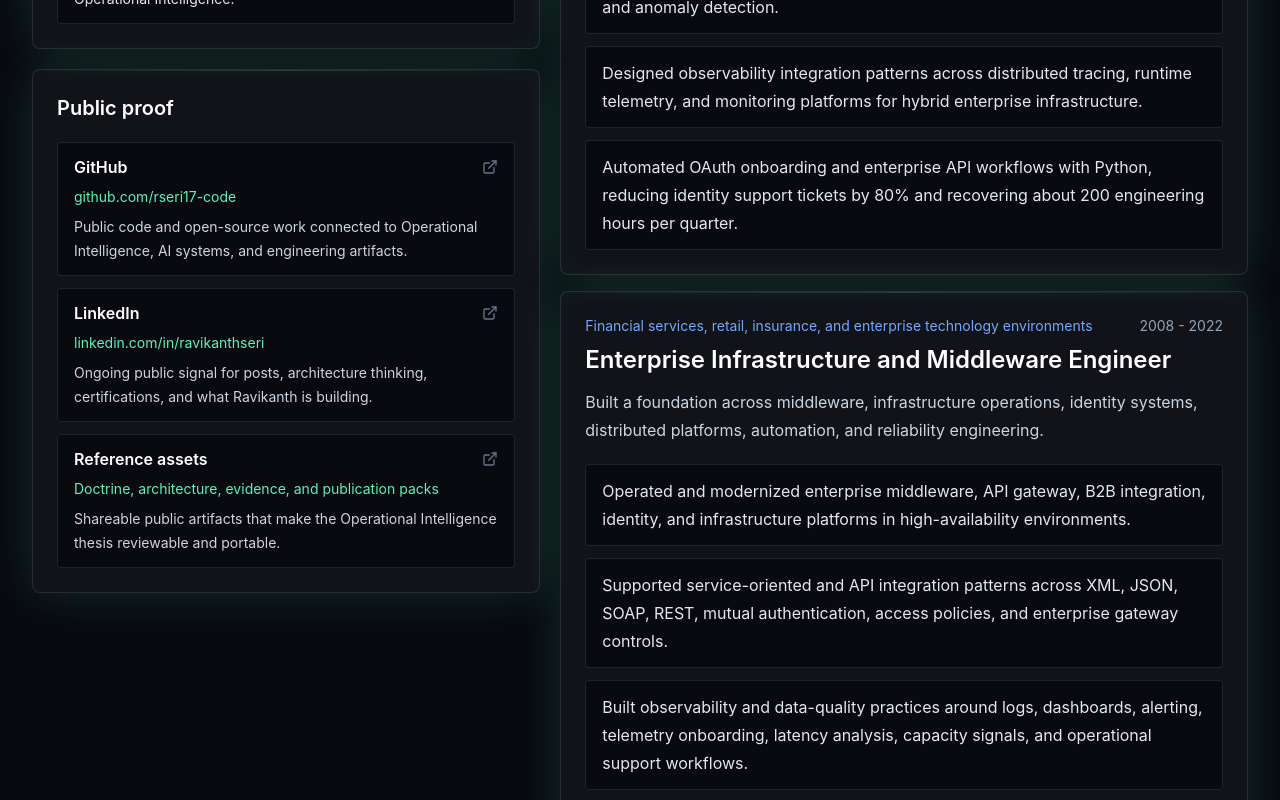
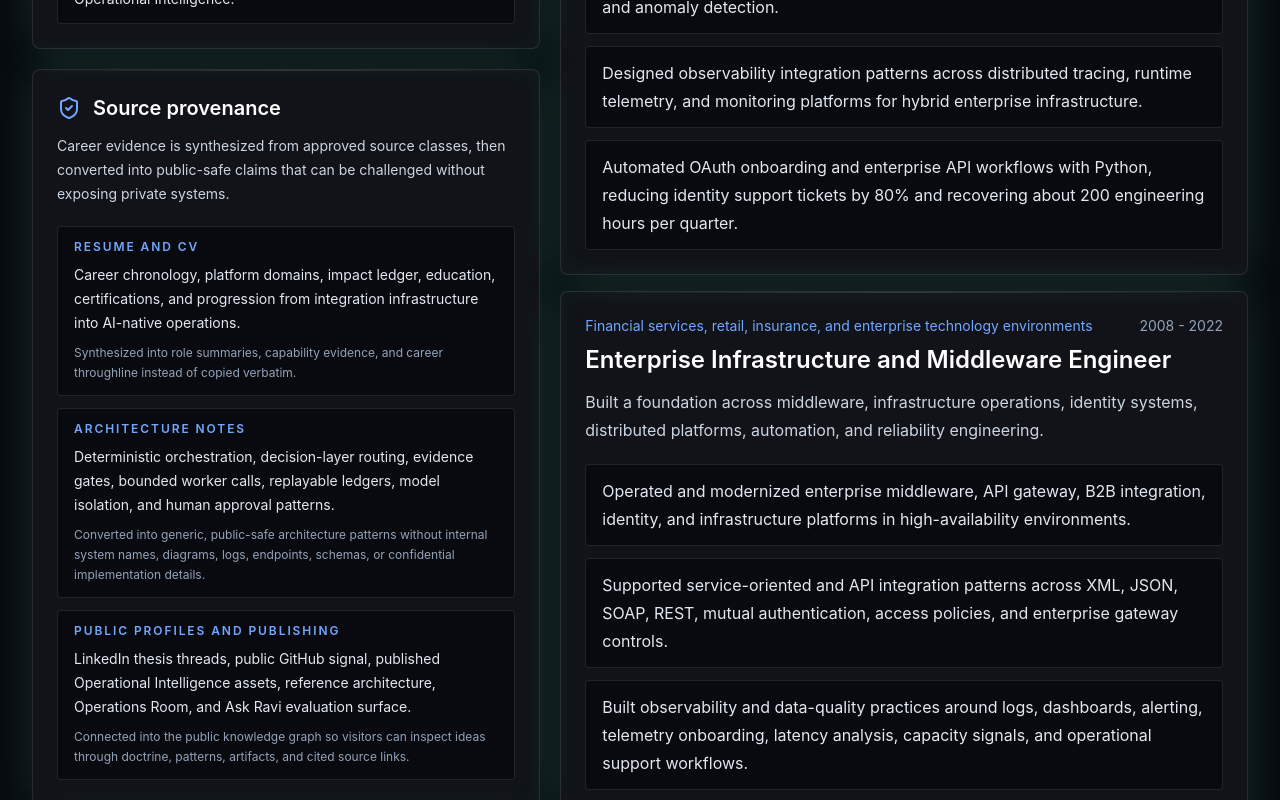
Before and after one commit to rseri17-code/seri-ai, a Next.js app: page /resume in a window 1280 px wide. Shown: the part 3380-4180 px from the top of the page. Built offline with nearby package versions, Linux system fonts and the light colour scheme; no server answers.

Commit message:
Add source provenance to resume evidence

```diff
--- a/app/resume/page.tsx
+++ b/app/resume/page.tsx
@@ -154,9 +154,27 @@ export default function ResumePage() {
             ))}
           </div>
         </Card>
-        <Card>
-          <h2 className="text-xl font-semibold text-white">Public proof</h2>
-          <div className="mt-5 space-y-3">
+          <Card className="border-signal/25 bg-signal/[0.04]">
+            <div className="flex items-center gap-3">
+              <ShieldCheck className="text-signal" />
+              <h2 className="text-xl font-semibold text-white">Source provenance</h2>
+            </div>
+            <p className="mt-3 text-sm leading-6 text-slate-300">
+              Career evidence is synthesized from approved source classes, then converted into public-safe claims that can be challenged without exposing private systems.
+            </p>
+            <div className="mt-5 space-y-3">
+              {resume.sourceProvenance.map((item) => (
+                <div key={item.sourceClass} className="rounded border border-white/10 bg-ink px-4 py-3">
+                  <p className="text-xs font-semibold uppercase tracking-[0.16em] text-signal">{item.sourceClass}</p>
+                  <p className="mt-2 text-sm leading-6 text-slate-200">{item.supports}</p>
+                  <p className="mt-2 text-xs leading-5 text-slate-400">{item.publicUse}</p>
+                </div>
+              ))}
+            </div>
+          </Card>
+          <Card>
+            <h2 className="text-xl font-semibold text-white">Public proof</h2>
+            <div className="mt-5 space-y-3">
             {resume.publicProof.map((item) => (
               <a
                 key={item.label}
--- a/content/site.ts
+++ b/content/site.ts
@@ -1837,6 +1837,23 @@ export const resume = {
       value: "Doctrine, architecture, evidence, and publication packs",
       href: "/wiki/operational-intelligence-publication-pack",
       description: "Shareable public artifacts that make the Operational Intelligence thesis reviewable and portable."
+    }
+  ],
+  sourceProvenance: [
+    {
+      sourceClass: "Resume and CV",
+      supports: "Career chronology, platform domains, impact ledger, education, certifications, and progression from integration infrastructure into AI-native operations.",
+      publicUse: "Synthesized into role summaries, capability evidence, and career throughline instead of copied verbatim."
+    },
+    {
+      sourceClass: "Architecture notes",
+      supports: "Deterministic orchestration, decision-layer routing, evidence gates, bounded worker calls, replayable ledgers, model isolation, and human approval patterns.",
+      publicUse: "Converted into generic, public-safe architecture patterns without internal system names, diagrams, logs, endpoints, schemas, or confidential implementation details."
+    },
+    {
+      sourceClass: "Public profiles and publishing",
+      supports: "LinkedIn thesis threads, public GitHub signal, published Operational Intelligence assets, reference architecture, Operations Room, and Ask Ravi evaluation surface.",
+      publicUse: "Connected into the public knowledge graph so visitors can inspect ideas through doctrine, patterns, artifacts, and cited source links."
     }
   ],
   experience: [
@@ -2337,6 +2354,7 @@ export const approvedKnowledge = [
   ...resume.strengths,
   ...resume.architectureHighlights,
   ...resume.publicProof.flatMap((item) => [item.label, item.value, item.description]),
+  ...resume.sourceProvenance.flatMap((item) => [item.sourceClass, item.supports, item.publicUse]),
   ...resume.experience.flatMap((item) => [item.role, item.organization, item.period, item.impact, ...item.bullets]),
   ...resume.skills.flatMap((skill) => [skill.group, ...skill.items]),
   ...resume.education,
```
Also changed, not shown: scripts/validate-content-coherence.mjs (+16 -0 lines), 1 other file (tests, documents, lock files or other folders).
